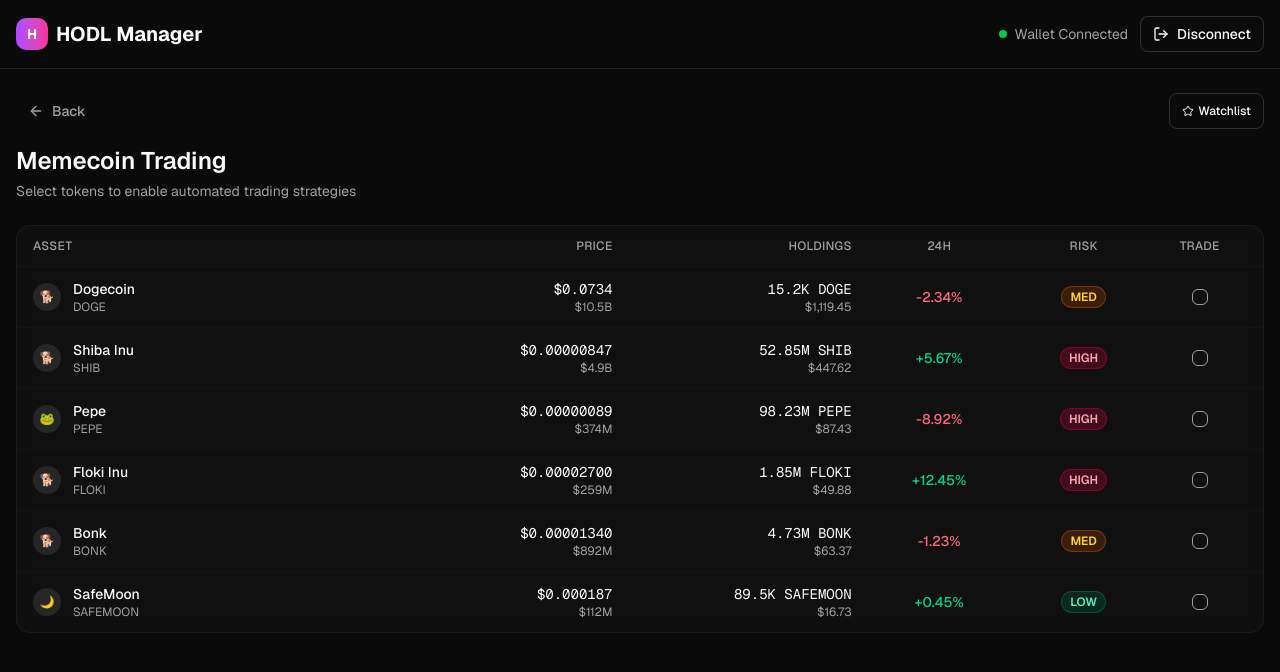
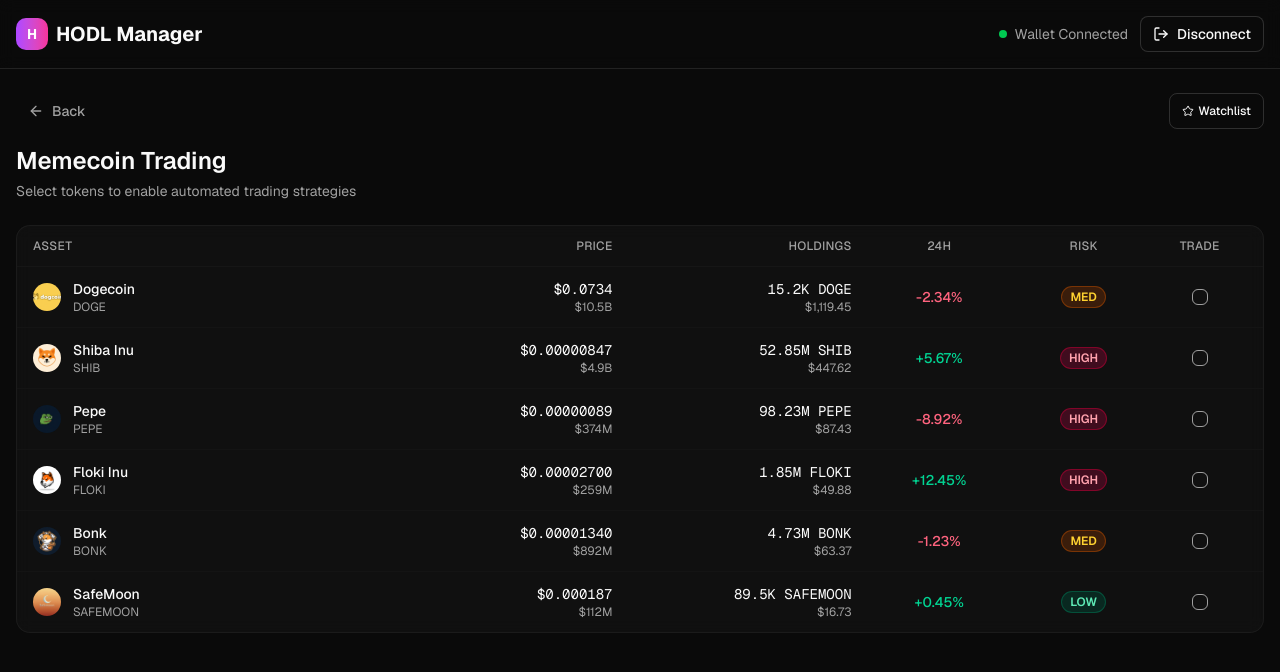
Before and after one commit to shriya-upadhyay/hodl-manager, a Next.js app: page /memecoins in a window 1280 px wide. Shown: the top 672 px of the page. Built offline with nearby package versions, Linux system fonts and the light colour scheme.

Commit message:
added token logos

```diff
--- a/src/app/memecoins/page.tsx
+++ b/src/app/memecoins/page.tsx
@@ -180,14 +180,11 @@ export default function MemecoinSelection() {
               }`}
             >
               <div className="flex items-center gap-3">
-                <div className="w-7 h-7 rounded-full bg-muted flex items-center justify-center text-xs font-bold">
-                  {token.symbol === 'DOGE' ? '🐕' :
-                   token.symbol === 'SHIB' ? '🐕' :
-                   token.symbol === 'PEPE' ? '🐸' :
-                   token.symbol === 'FLOKI' ? '🐕' :
-                   token.symbol === 'BONK' ? '🐕' :
-                   token.symbol === 'SAFEMOON' ? '🌙' : '💰'}
-                </div>
+                <img
+                  src={token.logo || "/placeholder.svg"}
+                  alt={token.name}
+                  className="w-7 h-7 rounded-full object-cover"
+                />
                 <div className="min-w-0">
                   <div className="font-medium text-foreground text-sm truncate">{token.name}</div>
                   <div className="text-xs text-muted-foreground">{token.symbol}</div>
```
